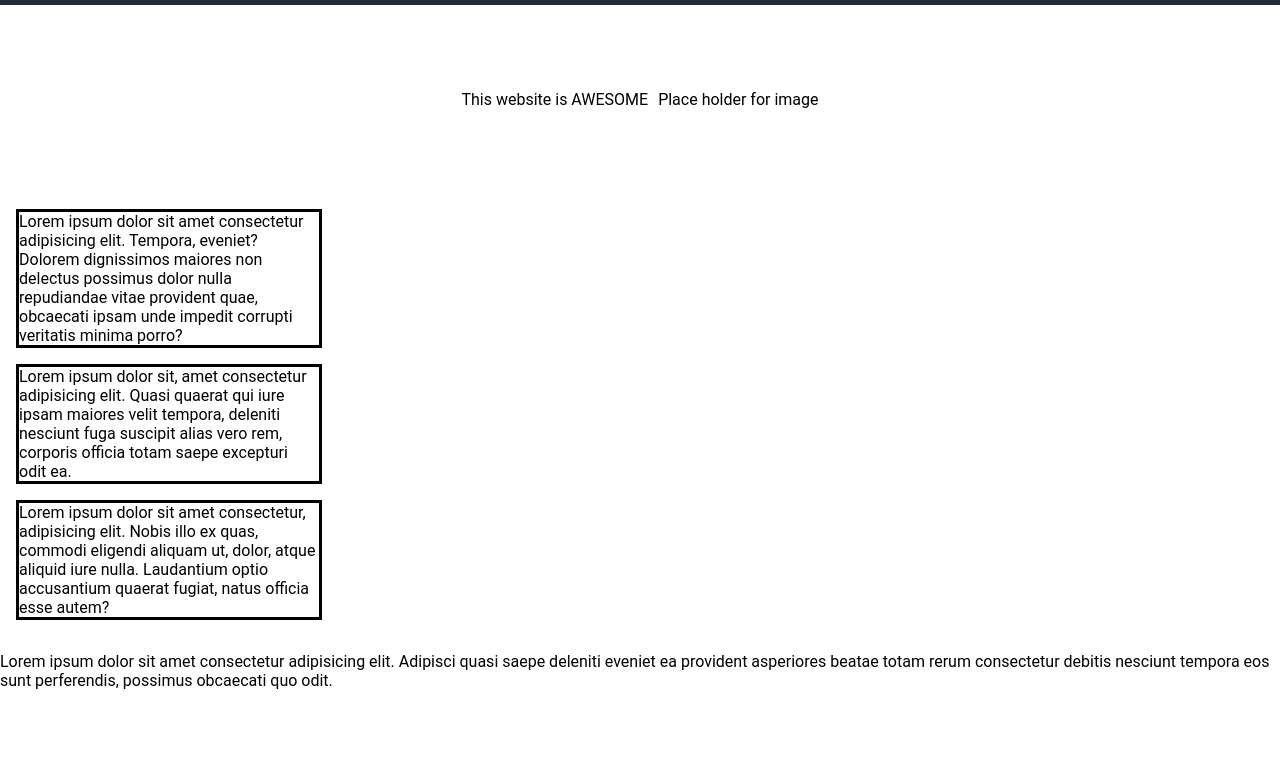
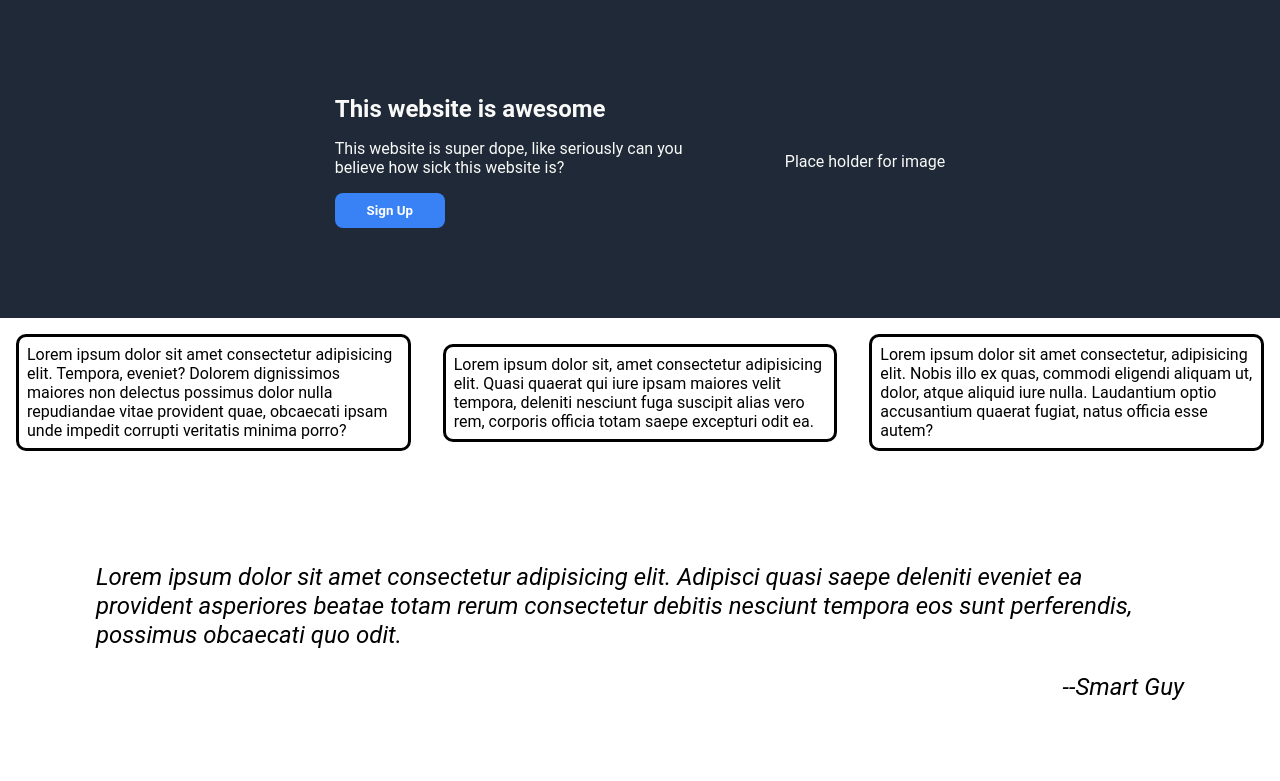
Before and after one commit to arnoldpalmer42/odin-landing-page, a plain HTML site: page index.html in a window 1280 px wide. Shown: the part 94-875 px from the top of the page. Before the commit the page ends 800 px from the top, so only its background shows below. Drawn offline with Linux system fonts and the light colour scheme.

Commit message:
recent changes to quote section

```diff
--- a/index.html
+++ b/index.html
@@ -20,8 +20,12 @@
             </div>
         </div>
     </div>
-    <div class="header-content">
-        <div>This website is AWESOME</div>
+    <div class="hero">
+        <div class="hero-1">
+            <h2>This website is awesome</h2>
+            <p>This website is super dope, like seriously can you believe how sick this website is?</p>
+            <button type="button">Sign Up</button>
+        </div>
         <div>Place holder for image</div>
     </div>
     <div class="content">
@@ -30,10 +34,15 @@
             <div class="card">Lorem ipsum dolor sit, amet consectetur adipisicing elit. Quasi quaerat qui iure ipsam maiores velit tempora, deleniti nesciunt fuga suscipit alias vero rem, corporis officia totam saepe excepturi odit ea.</div>
             <div class="card">Lorem ipsum dolor sit amet consectetur, adipisicing elit. Nobis illo ex quas, commodi eligendi aliquam ut, dolor, atque aliquid iure nulla. Laudantium optio accusantium quaerat fugiat, natus officia esse autem?</div>
         </div>
-        <div class="quote-div">
-            <p>Lorem ipsum dolor sit amet consectetur adipisicing elit. Adipisci quasi saepe deleniti eveniet ea provident asperiores beatae totam rerum consectetur debitis nesciunt tempora eos sunt perferendis, possimus obcaecati quo odit.</p>
-        </div>
     </div>
-
+    <div class="quote-div">
+        Lorem ipsum dolor sit amet consectetur adipisicing elit. Adipisci quasi saepe deleniti eveniet ea provident asperiores beatae totam rerum consectetur debitis nesciunt tempora eos sunt perferendis, possimus obcaecati quo odit.
+        <p>--Smart Guy</p>
+    </div>
+    <div>
+        <h2>This website is awesome</h2>
+            <p>This website is super dope, like seriously can you believe how sick this website is?</p>
+            <button type="button">Sign Up</button>
+    </div>
 </body>
 </html>
--- a/style.css
+++ b/style.css
@@ -12,6 +12,7 @@ body {
     display: flex;
     justify-content: space-between;
     padding: 8px;
+    color: #F9FAF8
   }
 
   .header-nav {
@@ -32,19 +33,50 @@ body {
     margin-left: auto;
   }
 
-  .header-content {
+  .hero {
     display: flex;
-    flex-direction: row;
-    height: 100%;
-    margin: 12px;
-    gap: 10px;
+    color: #F9FAF8;
+    background-color: #1F2937;
     justify-content: center;
     align-items: center;
+    padding: 90px;
   }
+
+  .hero button {
+    text-align: center;
+    width: 110px;
+    border: none;
+    background: #3882f6;
+    padding: 10px;
+    border-radius: 8px;
+    color: #fff;
+    font-family: 'Roboto', arial;
+    text-decoration: none;
+    font-weight: bold;
+  }
+
+  .hero-1 {
+    flex-basis: 400px;
+    display: flex;
+    flex-direction: column;
+    text-align: left;
+    margin-right: 50px;
+  }
+
+   .hero-1 h2 {
+    margin: 0;
+   }
 
   .content {
     display: flex;
     flex-direction: column;
+  }
+
+  .card-div {
+    display: flex;
+    justify-content: center;
+    align-items: center;
+    flex-wrap: wrap;
   }
 
   .card {
@@ -52,6 +84,43 @@ body {
     display: flex;
     border-style: solid;
     margin: 16px;
+    border-radius: 10px;
     flex-direction: row;
     gap: 25px;
+    padding: 8px;
+    flex: 1;
   }
+
+  .quote-div {
+    display: flex;
+    flex-direction: column;
+    padding: 96px 96px 96px;
+    font-size: 24px;
+    line-height: 120%;
+    font-style: italic;
+  }
+
+  .sign-up {
+    display: flex;
+    flex-direction: column;
+    border-top-style: solid;
+    border-radius: 10px;
+    margin: 40px;
+  }
+
+  .quote-div p {
+    text-align: right;
+  }
+
+  .sign-up button {
+    text-align: center;
+    width: 110px;
+    border: none;
+    background: #3882f6;
+    padding: 10px;
+    border-radius: 8px;
+    color: #fff;
+    font-family: 'Roboto', arial;
+    text-decoration: none;
+    font-weight: bold;
+  }
```
